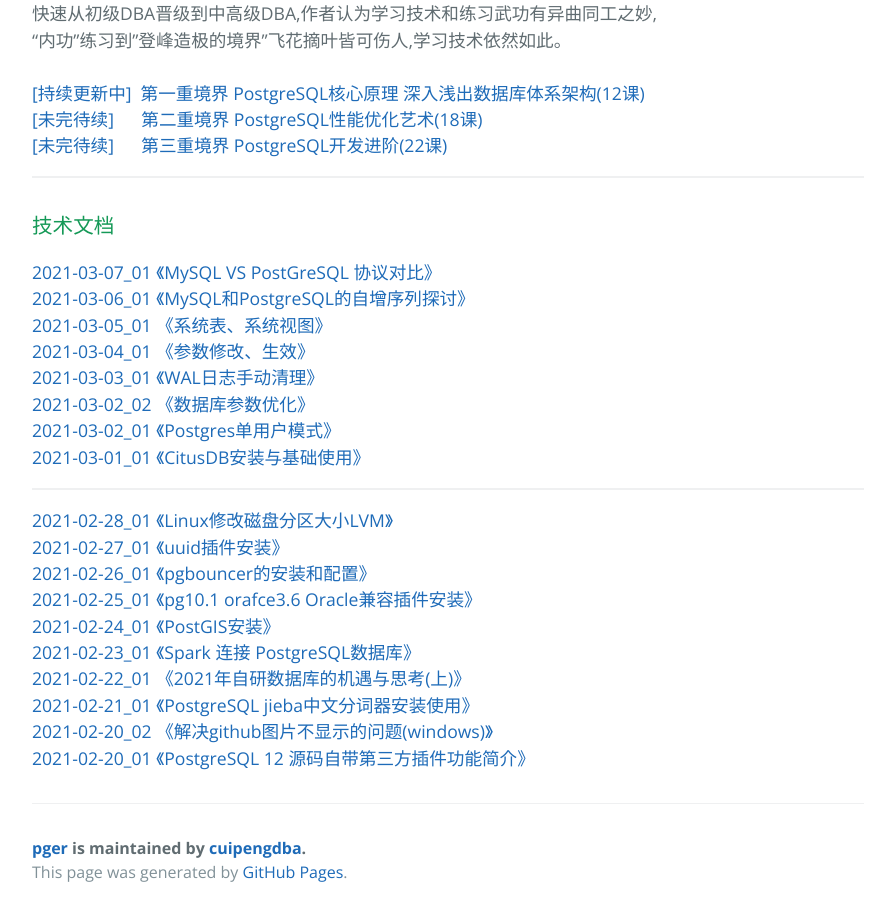
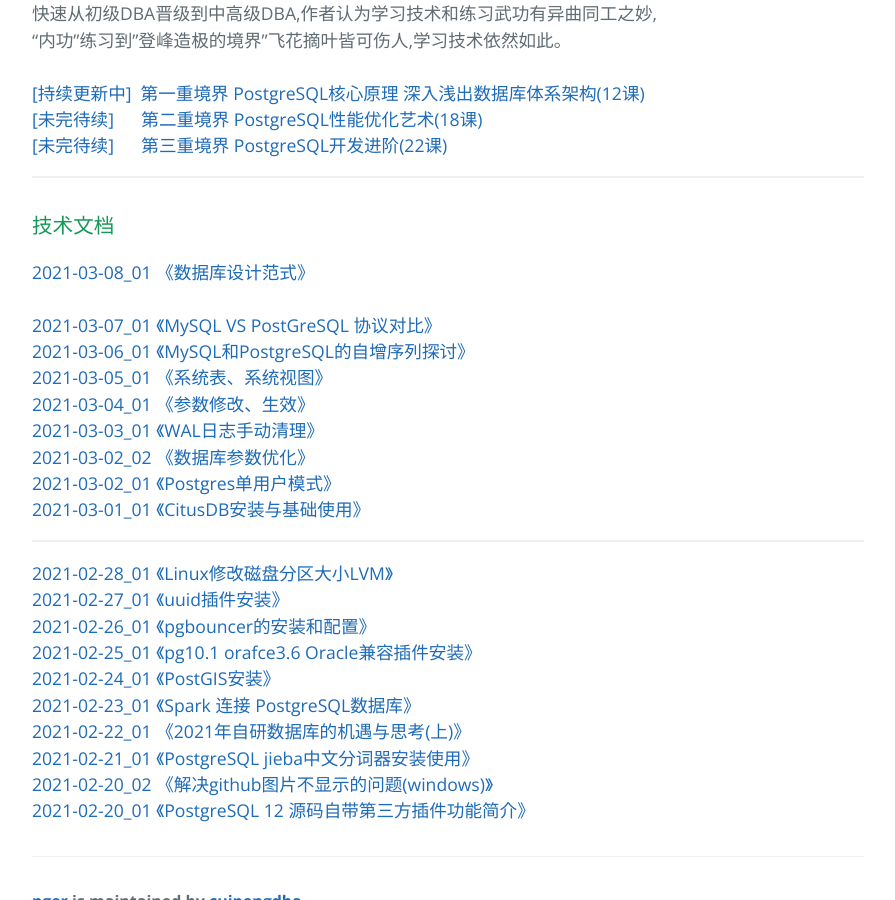
Before and after one commit to cuipengdba/pger, a Jekyll site: the page built from index.md, in a window 1280 px wide and 900 px high, scrolled down 1084 px. Shown: the whole window, without its empty margins (192-1087 px from the left). Built offline with Jekyll 4.4.1, drawn with Linux system fonts in a browser that asks for light colours; our own code applies the rules of GitHub Pages for plain Markdown files.

Commit message:
Update index.md

```diff
--- a/index.md
+++ b/index.md
@@ -17,6 +17,7 @@
 <a href='#'>[未完待续]&nbsp;&nbsp;&nbsp;&nbsp;&nbsp;&nbsp;第三重境界 PostgreSQL开发进阶(22课)<a/><br/>
 * * *
 ### 技术文档
+<a href='https://github.com/cuipengdba/pger/blob/main/tree/202103/20210308_01.md'>2021-03-08_01 《数据库设计范式》<a/><br/>
 <a href='https://github.com/cuipengdba/pger/blob/main/tree/202103/20210307_01.md'>2021-03-07_01 《MySQL VS PostGreSQL 协议对比》<a/><br/>
 <a href='https://github.com/cuipengdba/pger/blob/main/tree/202103/20210306_01.md'>2021-03-06_01 《MySQL和PostgreSQL的自增序列探讨》<a/><br/>
 <a href='https://github.com/cuipengdba/pger/blob/main/tree/202103/20210305_01.md'>2021-03-05_01 《系统表、系统视图》<a/><br/>
```
